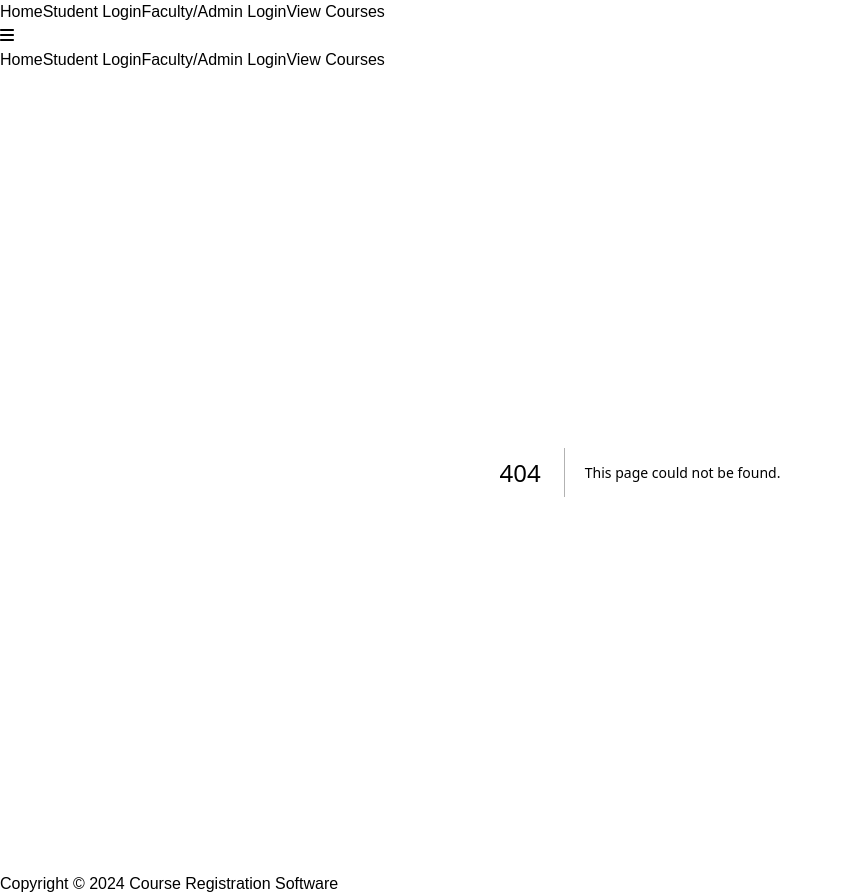
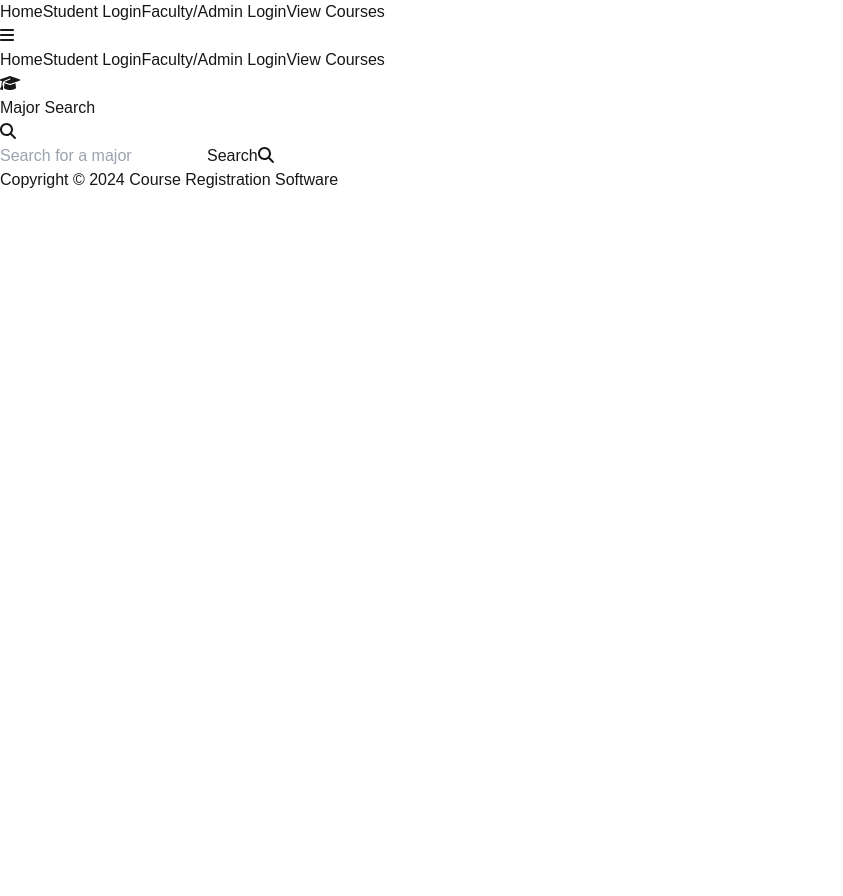
Before and after one commit to AlanChavarin/CS532_CourseRegistrationSoftware, a Next.js app in the folder frontend/: page /majors in a window 1280 px wide. Before the commit this address had no page. Shown: the whole page, without its empty margins (0-843 px from the left). After the commit the page ends 800 px from the top, so only its background shows below. Built offline with nearby package versions, Linux system fonts and the light colour scheme.

Commit message:
course search

```diff
--- /dev/null
+++ b/frontend/src/app/majors/MajorSearchForm.js
@@ -0,0 +1,65 @@
+"use client"
+import { useState } from 'react'
+import { FontAwesomeIcon } from '@fortawesome/react-fontawesome'
+import { faSearch } from '@fortawesome/free-solid-svg-icons'
+
+function MajorSearchForm({ setMajors }) {
+  const [formData , setFormData] = useState({
+    searchTerm: ''
+  })
+  const [isLoading, setIsLoading] = useState(false)
+
+  const handleChange = (e) => {
+    setFormData({
+      ...formData,
+      [e.target.name]: e.target.value
+    })
+  }
+
+  const handleSubmit = async (e) => {
+    e.preventDefault()
+    setIsLoading(true)
+
+    try {
+      const searchParams = new URLSearchParams(formData)
+      console.log("API KEY", process.env.NEXT_PUBLIC_API_KEY)
+      const response = await fetch(`${process.env.NEXT_PUBLIC_API_KEY}majors/?${searchParams}`)
+
+      if (!response.ok) {
+        throw new Error('Network response was not ok')
+      }
+
+      const data = await response.json()
+      // Handle the response data here
+      console.log(data)
+      setMajors(data)
+    } catch (error) {
+      console.error('Error:', error)
+    } finally {
+      setIsLoading(false)
+    }
+  }
+
+  return (
+    <form onSubmit={handleSubmit} className="flex flex-col items-center justify-center gap-4 w-full max-w-md bg-white p-4 rounded-lg shadow-md border border-gray-300">
+        <input
+          type="text"
+          placeholder="Search for a major"
+          name="searchTerm"
+          value={formData.searchTerm}
+          onChange={(e) => handleChange(e)}
+          disabled={isLoading}
+          className="w-full px-4 py-2 text-gray-700 bg-white border border-gray-300 rounded-lg focus:outline-none focus:border-blue-500"
+        />
+        <button
+          type="submit"
+          disabled={isLoading}
+          className="w-full px-4 py-2 font-bold text-white bg-gray-800 rounded-lg hover:bg-gray-700 focus:outline-none focus:shadow-outline disabled:opacity-50 disabled:cursor-not-allowed transition-colors duration-200"
+        >
+          {isLoading ? 'Searching...' : 'Search'}
+          <FontAwesomeIcon icon={faSearch} className="ml-2" />
+        </button>
+    </form>
+  )
+}
+export default MajorSearchForm
--- /dev/null
+++ b/frontend/src/app/majors/page.js
@@ -0,0 +1,36 @@
+'use client'
+import MajorSearchForm from "./MajorSearchForm"
+import { useState } from 'react'
+import { FontAwesomeIcon } from '@fortawesome/react-fontawesome'
+import { faSearch, faGraduationCap } from '@fortawesome/free-solid-svg-icons'
+
+function Majors() {
+  const [majors, setMajors] = useState([])
+  return (
+    <div className="flex-1 flex flex-col items-center justify-start p-4 sm:p-8 md:p-[32px]">
+        <div className="flex flex-row items-center justify-center gap-4 text-[32px] sm:text-[64px]">
+            <FontAwesomeIcon icon={faGraduationCap} />
+            <h1 className="font-bold mb-4">
+                Major Search
+            </h1>
+            <FontAwesomeIcon icon={faSearch} />
+        </div>
+        <MajorSearchForm setMajors={setMajors} />
+        <div className="w-full grid grid-cols-1 md:grid-cols-2 lg:grid-cols-3 gap-4 mt-8">
+            {majors.map((major) => (
+                <div key={major.id} className="bg-white p-6 rounded-lg shadow-md border border-gray-300 flex flex-col gap-2">
+                    <h2 className="text-xl font-semibold">{major.title}</h2>
+                    <p className="text-gray-600">Description: {major.description}</p>
+                    <div className="mt-auto pt-4">
+                        <p className="text-sm text-gray-500">Department: {major.department.name}</p>
+                        <p className="text-sm text-gray-500">
+                            Required Credits: {major.requiredCredits}
+                        </p>
+                    </div>
+                </div>
+            ))}
+        </div>
+    </div>
+  )
+}
+export default Majors
--- a/frontend/src/app/page.js
+++ b/frontend/src/app/page.js
@@ -1,13 +1,13 @@
 'use client'
 import { FontAwesomeIcon } from "@fortawesome/react-fontawesome";
 import { faUser, faBook, faGraduationCap, faComputer, faDashboard } from "@fortawesome/free-solid-svg-icons";
-import Link from "next/link";
 import LinkMenu from "./helperComponents/LinkMenu";
 
 const linkComponentDataArray = [
   {link: "/studentlogin", icon: faGraduationCap, name: "Student Login"},
   {link: "/facultyadminlogin", icon: faUser, name: "Faculty/Admin Login"},
   {link: "/courses", icon: faBook, name: "View Courses"},
+  {link: "/majors", icon: faGraduationCap, name: "View Majors"},
   {link: "/admindashboard", icon: faDashboard, name: "Admin Dashboard"}
 ]
 
```
Also changed, not shown: 1 other file (tests, documents, lock files or other folders).
